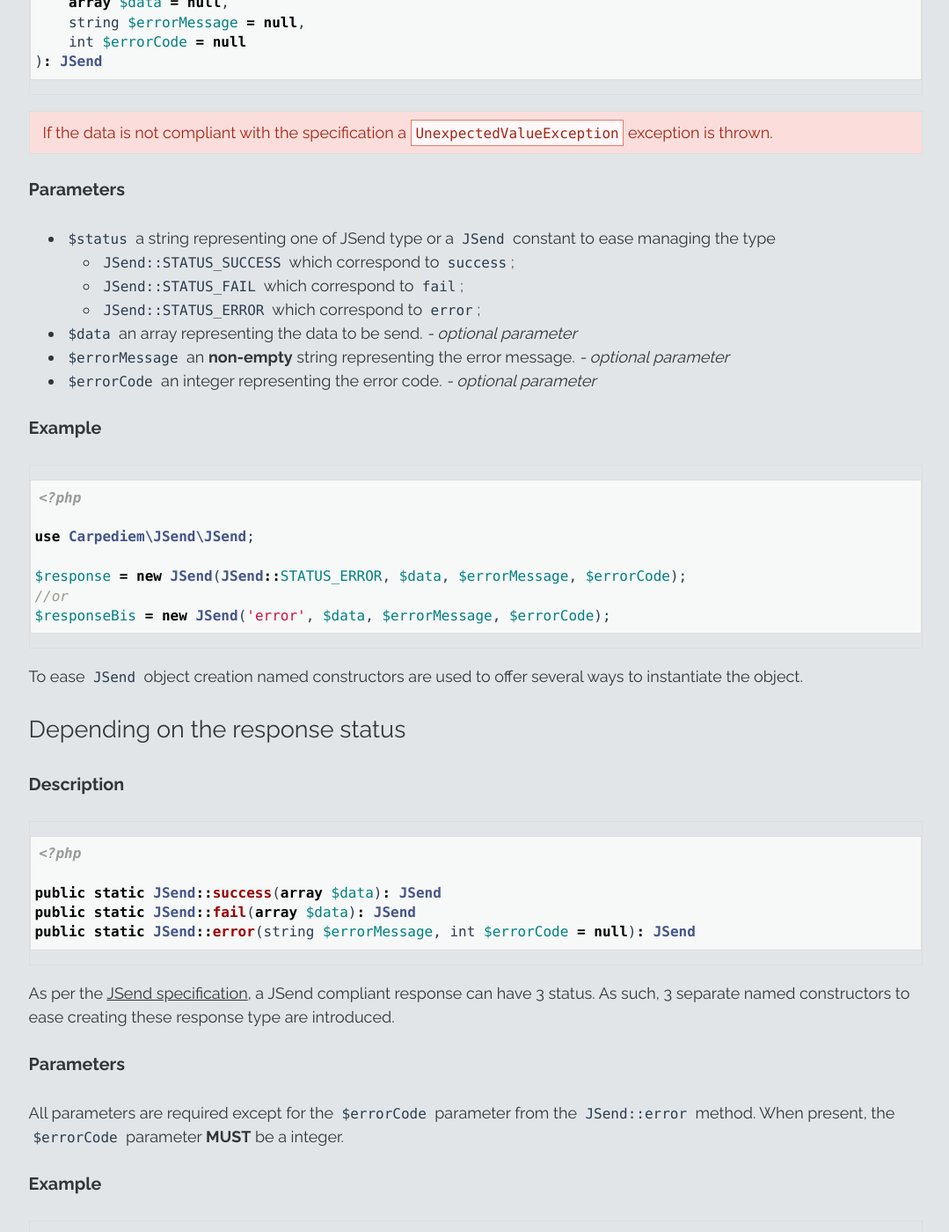
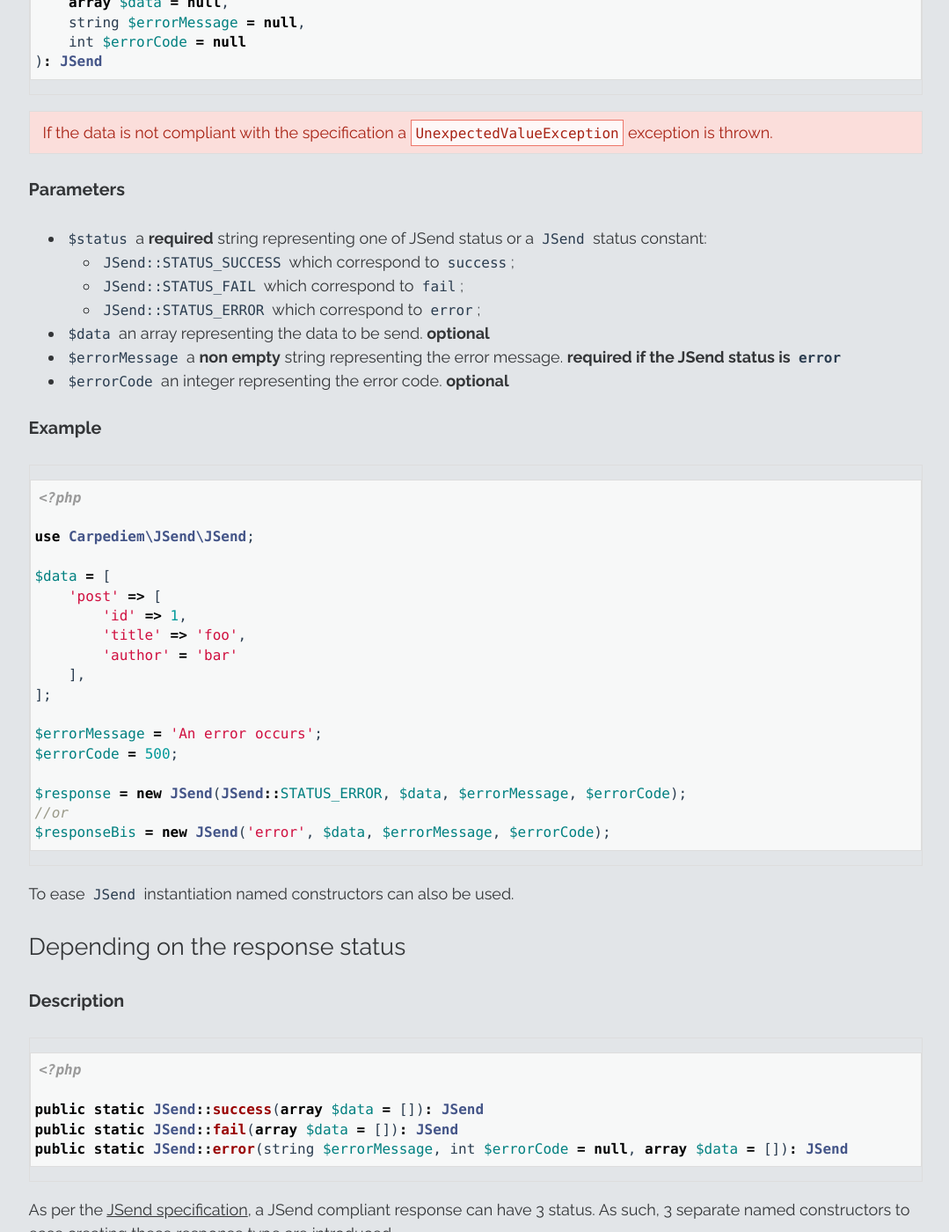
Before and after one commit to carpediem/JSend, a Jekyll site: the page built from documentation.md, in a window 1280 px wide and 1400 px high, scrolled down 471 px. Shown: the whole window at 88% size, without its empty margins (99-1178 px from the left). Built offline with Jekyll 4.4.1, drawn with Linux system fonts in a browser that asks for light colours; some of the changed text lies outside the part shown.

Commit message:
Improve Documentation

````diff
--- a/documentation.md
+++ b/documentation.md
@@ -24,45 +24,13 @@ public JSend::__construct(
 
 #### Parameters
 
-- `$status` a string representing one of JSend type or a `JSend` constant to ease managing the type
+- `$status` a **required** string representing one of JSend status or a `JSend` status constant:
     - `JSend::STATUS_SUCCESS` which correspond to `success`;
     - `JSend::STATUS_FAIL` which correspond to `fail`;
     - `JSend::STATUS_ERROR` which correspond to `error`;
-- `$data` an array representing the data to be send. *- optional parameter*
-- `$errorMessage` an **non-empty** string representing the error message. *- optional parameter*
-- `$errorCode` an integer representing the error code. *- optional parameter*
-
-#### Example
-
-```php
-<?php
-
-use Carpediem\JSend\JSend;
-
-$response = new JSend(JSend::STATUS_ERROR, $data, $errorMessage, $errorCode);
-//or
-$responseBis = new JSend('error', $data, $errorMessage, $errorCode);
-```
-
-To ease `JSend` object creation named constructors are used to offer several ways to instantiate the object.
-
-### Depending on the response status
-
-#### Description
-
-```php
-<?php
-
-public static JSend::success(array $data): JSend
-public static JSend::fail(array $data): JSend
-public static JSend::error(string $errorMessage, int $errorCode = null): JSend
-```
-
-As per the [JSend specification](https://labs.omniti.com/labs/jsend), a JSend compliant response can have 3 status. As such, 3 separate named constructors to ease creating these response type are introduced.
-
-#### Parameters
-
-All parameters are required except for the `$errorCode` parameter from the `JSend::error` method. When present, the `$errorCode` parameter **MUST** be a integer.
+- `$data` an array representing the data to be send. **optional**
+- `$errorMessage` a **non empty** string representing the error message. **required if the JSend status is `error`**
+- `$errorCode` an integer representing the error code. **optional**
 
 #### Example
 
@@ -80,7 +48,52 @@ $data = [
 ];
 
 $errorMessage = 'An error occurs';
-$errorCode = 42;
+$errorCode = 500;
+
+$response = new JSend(JSend::STATUS_ERROR, $data, $errorMessage, $errorCode);
+//or
+$responseBis = new JSend('error', $data, $errorMessage, $errorCode);
+```
+
+To ease `JSend` instantiation named constructors can also be used.
+
+### Depending on the response status
+
+#### Description
+
+```php
+<?php
+
+public static JSend::success(array $data = []): JSend
+public static JSend::fail(array $data = []): JSend
+public static JSend::error(string $errorMessage, int $errorCode = null, array $data = []): JSend
+```
+
+As per the [JSend specification](https://labs.omniti.com/labs/jsend), a JSend compliant response can have 3 status. As such, 3 separate named constructors to ease creating these response type are introduced.
+
+#### Parameters
+
+- `$data` an array representing the JSend associated data. **optional**
+- `$errorMessage` an non empty string representing the JSend error message **required** for `JSend::error`
+- `$errorCode` an integer representing the JSend error code **optional** for `JSend::error`.
+
+#### Example
+
+```php
+<?php
+
+use Carpediem\JSend\JSend;
+
+$data = [
+	'post' => [
+		'id' => 1,
+		'title' => 'foo',
+		'author' = 'bar'
+	],
+];
+
+$errorMessage = 'An error occurs';
+$errorCode = 500;
 
 $successResponse = JSend::success($data); //JSend success response object
 $failedResponse = JSend::fail($data); //JSend fail response object
@@ -102,8 +115,10 @@ Returns a new `JSend` object from a Json compliant string.
 #### Parameter
 
 - `$json` a valid JSON representation of a JSend response.
+- `$depth` user specified recursion depth.
+- `$options` bitmask of JSON decode options.
 
-<p class="message-warning">If the string is an invalid Json a <code>InvalidArgumentException</code> exception is thrown.</p>
+<p class="message-warning">If the string is an invalid JSON a <code>InvalidArgumentException</code> exception is thrown.</p>
 
 #### Example
 
@@ -368,7 +383,7 @@ Sends the JSend response by setting the following headers:
 
 #### Parameters
 
-- `$headers`: additional headers represented as an associative array where each key represents the header name and its corresponding value represents the header value. *- optional parameter*
+- `$headers`: additional headers represented as an associative array where each key represents the header name and its corresponding value represents the header value. **optional**
 
 You can use the optional `$header` parameter to override the default header value.
 
````
Also changed, not shown: other parts of documentation.md (+1 -1 lines).
